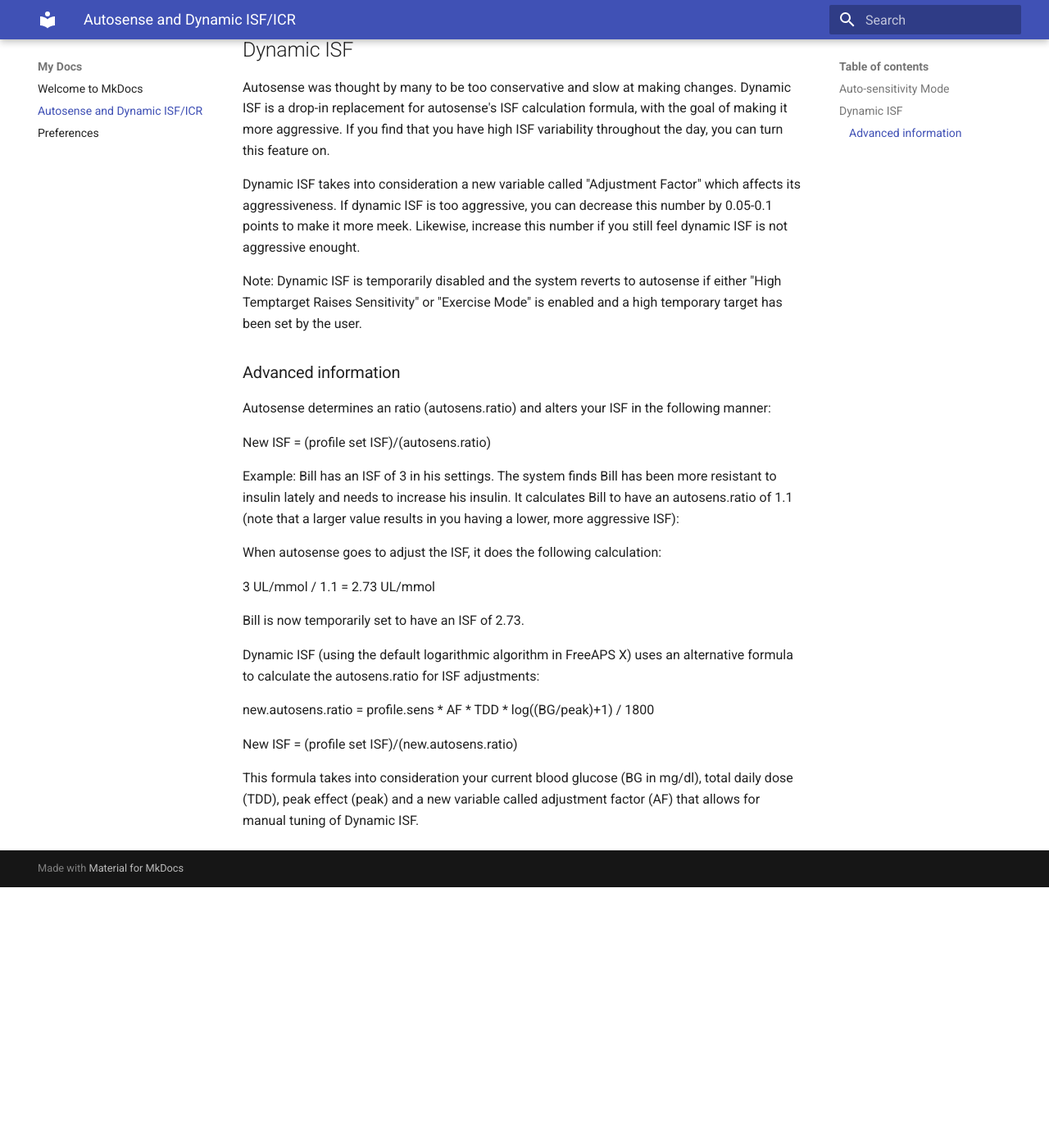
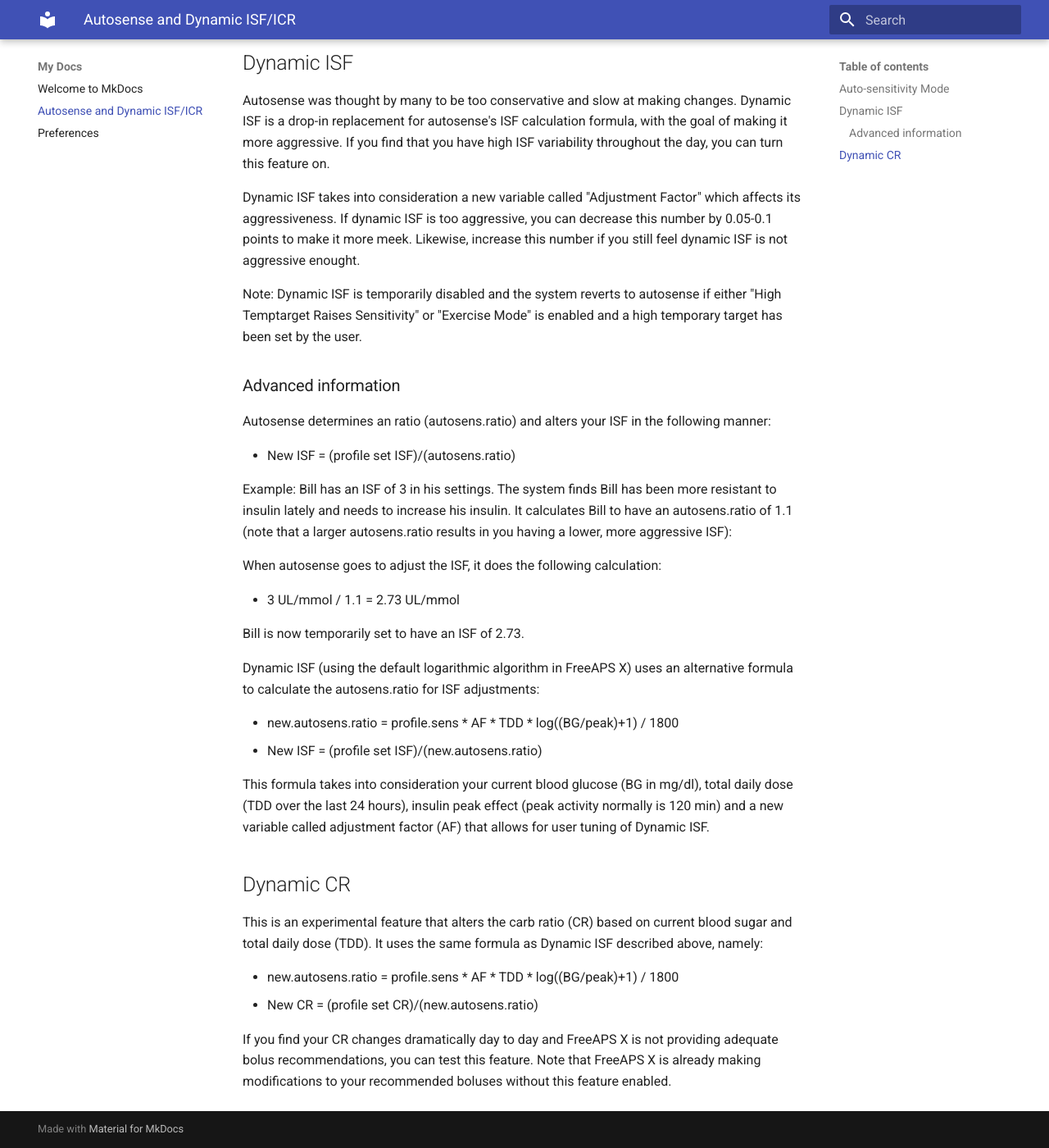
Before and after one commit to adamakeo/faxDocument, an MkDocs documentation site: the page built from docs/autosens-dynamic.md, in a window 1280 px wide and 1400 px high, scrolled down 583 px. Shown: the whole window at 82% size. Built offline with MkDocs 1.6.1 and Material for MkDocs 9.7.7, drawn with Linux system fonts in a browser that asks for light colours; before the commit the page ends 1665 px from its top, so only the background shows below that; some of the changed text lies outside the part shown.

Commit message:
Update autosens-dynamic.md

```diff
--- a/docs/autosens-dynamic.md
+++ b/docs/autosens-dynamic.md
@@ -1,6 +1,7 @@
 # Autosense and Dynamic ISF/ICR
 ## Auto-sensitivity Mode
 - Note to check if AF affects autosens
+
 Auto-sensitivity reviews your last 8 hrs and 24 hrs of data every loop cycle (5 min) and determines whether you have been reacting more or less sensitively to insulin. It then makes conservative temporary adjustments to your basal rates, blood sugar target, and ISF.
 
 
@@ -21,20 +22,27 @@ Note: Dynamic ISF is temporarily disabled and the system reverts to autosense if
 ### Advanced information
 Autosense determines an ratio (autosens.ratio) and alters your ISF in the following manner:
 
-New ISF = (profile set ISF)/(autosens.ratio)
+- New ISF = (profile set ISF)/(autosens.ratio)
 
-Example: Bill has an ISF of 3 in his settings. The system finds Bill has been more resistant to insulin lately and needs to increase his insulin. It calculates Bill to have an autosens.ratio of 1.1 (note that a larger value results in you having a lower, more aggressive ISF):
+Example: Bill has an ISF of 3 in his settings. The system finds Bill has been more resistant to insulin lately and needs to increase his insulin. It calculates Bill to have an autosens.ratio of 1.1 (note that a larger autosens.ratio results in you having a lower, more aggressive ISF):
 
 When autosense goes to adjust the ISF, it does the following calculation:
 
-3 UL/mmol / 1.1 = 2.73 UL/mmol
+- 3 UL/mmol / 1.1 = 2.73 UL/mmol
 
 Bill is now temporarily set to have an ISF of 2.73.
 
 Dynamic ISF (using the default logarithmic algorithm in FreeAPS X) uses an alternative formula to calculate the autosens.ratio for ISF adjustments:
 
-new.autosens.ratio = profile.sens * AF * TDD * log((BG/peak)+1) / 1800
+- new.autosens.ratio = profile.sens * AF * TDD * log((BG/peak)+1) / 1800
+- New ISF = (profile set ISF)/(new.autosens.ratio)
 
-New ISF = (profile set ISF)/(new.autosens.ratio)
+This formula takes into consideration your current blood glucose (BG in mg/dl), total daily dose (TDD over the last 24 hours), insulin peak effect (peak activity normally is 120 min) and a new variable called adjustment factor (AF) that allows for user tuning of Dynamic ISF.
 
-This formula takes into consideration your current blood glucose (BG in mg/dl), total daily dose (TDD), peak effect (peak) and a new variable called adjustment factor (AF) that allows for manual tuning of Dynamic ISF.
+## Dynamic CR
+This is an experimental feature that alters the carb ratio (CR) based on current blood sugar and total daily dose (TDD). It uses the same formula as Dynamic ISF described above, namely:
+
+- new.autosens.ratio = profile.sens * AF * TDD * log((BG/peak)+1) / 1800
+- New CR = (profile set CR)/(new.autosens.ratio)
+
+If you find your CR changes dramatically day to day and FreeAPS X is not providing adequate bolus recommendations, you can test this feature. Note that FreeAPS X is already making modifications to your recommended boluses without this feature enabled.
```
